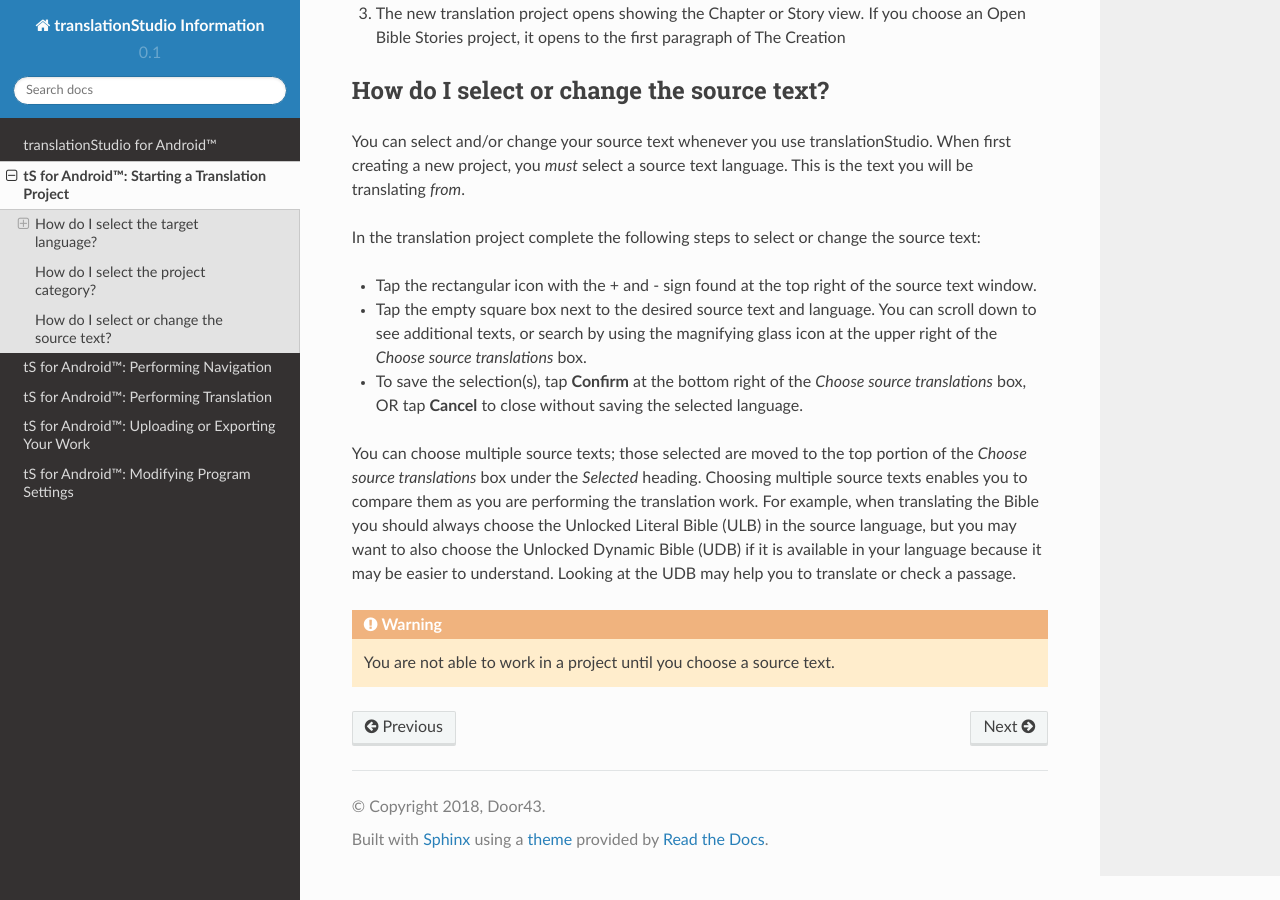
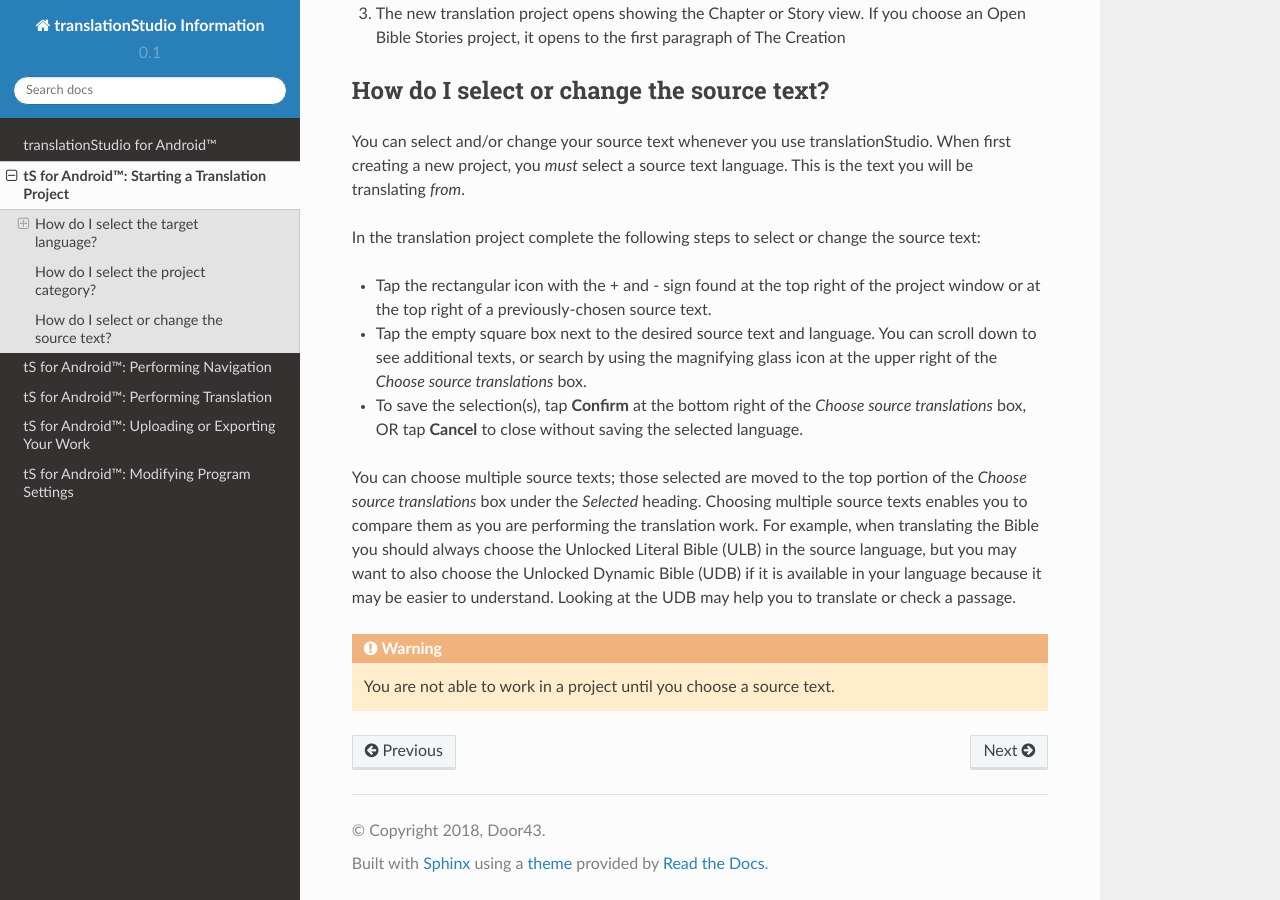
Before and after one commit to unfoldingWord-dev/translationStudio-Info, a Sphinx documentation site: the page built from docs/tStart.rst, in a window 1280 px wide and 900 px high, scrolled down 2324 px. Built offline with Sphinx 7.4.7 and the Read the Docs theme 2.0.0, drawn with Linux system fonts in a browser that asks for light colours; pages that are not in the unit, such as notebooks, are missing from menus.

Commit message:
Update tStart.rst

```diff
--- a/docs/tStart.rst
+++ b/docs/tStart.rst
@@ -84,7 +84,7 @@ You can select and/or change your source text whenever you use translationStudio
 
 In the translation project complete the following steps to select or change the source text:
 
-* Tap the rectangular icon with the + and - sign  found at the top right of the source text window.
+* Tap the rectangular icon with the + and - sign  found at the top right of the project window or at the top right of a previously-chosen source text.
 
 * Tap the empty square box next to the desired source text and language. You can scroll down to see additional texts, or search by using the magnifying glass icon at the upper right of the *Choose source translations* box.
 
```
